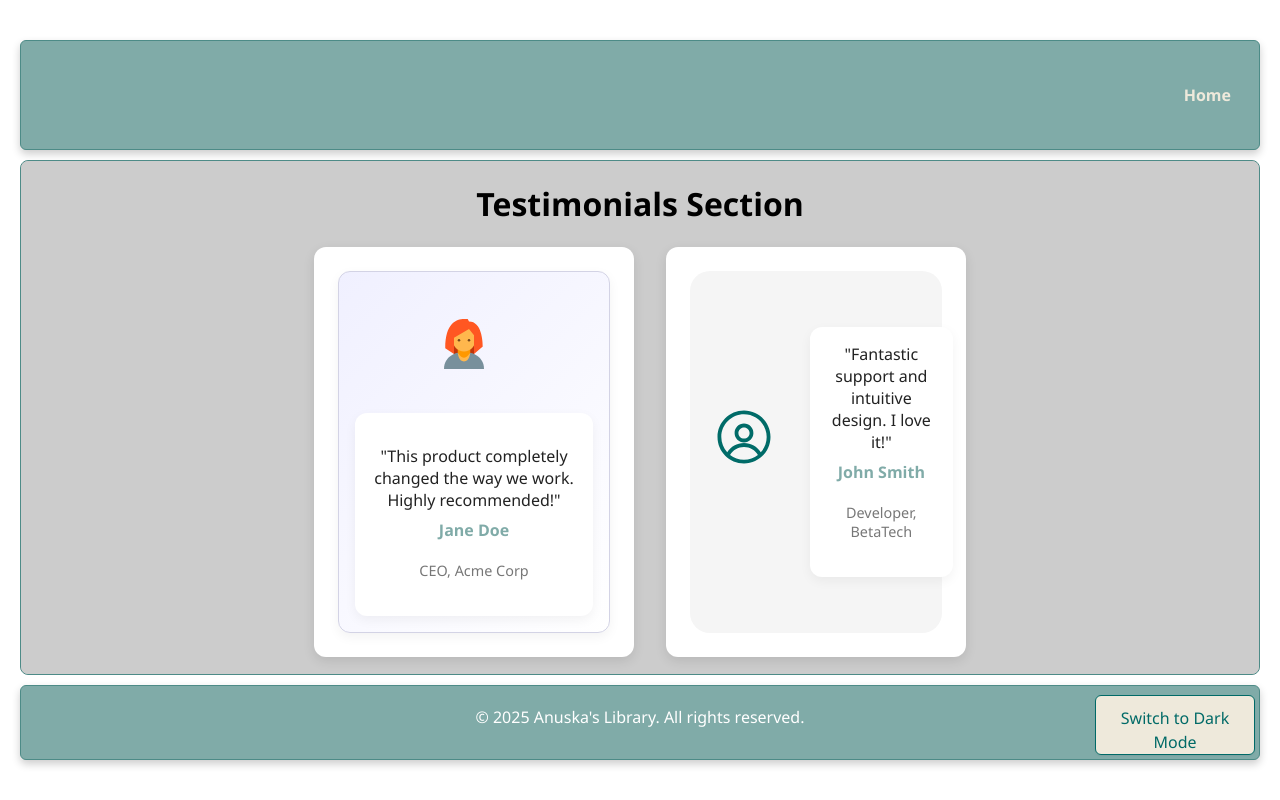
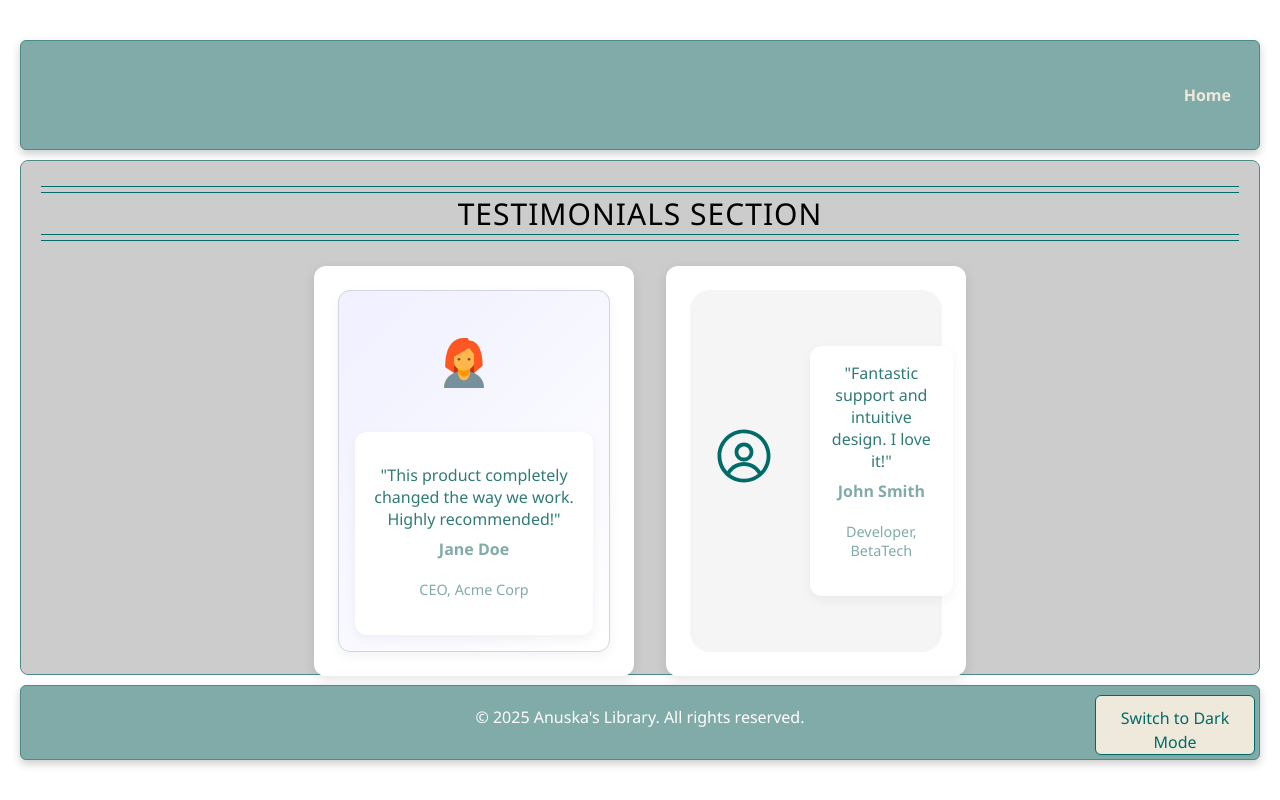
Before and after one commit to Anuska86/LibraryComponent, a React (Vite) app in the folder library-component/: page /testimonials in a window 1280 px wide. Built offline with nearby package versions, Linux system fonts and the light colour scheme.

Commit message:
Testimonial

```diff
--- a/library-component/src/Styles/Testimonial.css
+++ b/library-component/src/Styles/Testimonial.css
@@ -72,20 +72,28 @@
   font-weight: bold;
   margin: 0.5rem 0 0;
   color: var(--clr-primary-a40);
+
+  .dark .testimonial-name {
+    color: var(--clr-primary-a40);
+  }
 }
 
 .testimonial-title {
-  color: #777;
+  color: var(--clr-primary-a40);
   font-size: 0.9rem;
 }
 
+.dark .testimonial-title {
+  color: var(--clr-primary-a40);
+}
+
 .testimonial-text {
-  color: #222;
+  color: var(--clr-primary-a10);
   font-size: 1rem;
   margin: 0;
   word-break: break-word;
 }
 
-.dark p {
-  color: var(--clr-light-a0);
+.dark .testimonial-text {
+  color: var(--clr-primary-a40);
 }
--- a/library-component/src/components/Items/Sections/TestimonialsSection.jsx
+++ b/library-component/src/components/Items/Sections/TestimonialsSection.jsx
@@ -4,7 +4,7 @@
 export default function TestimonialsSection() {
   return (
     <div>
-      <h1>Testimonials Section</h1>
+      <h1 className="title">Testimonials Section</h1>
       <Testimonial />
     </div>
   );
```
